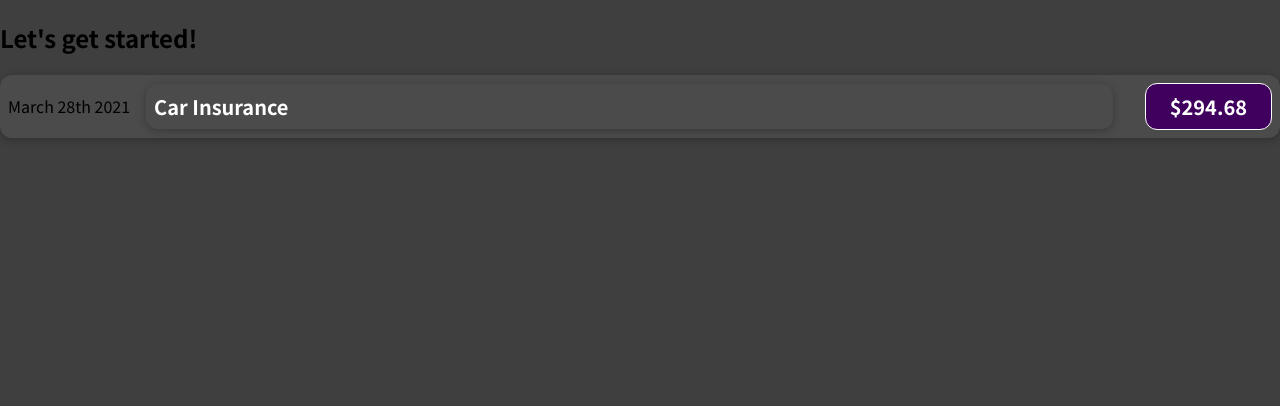
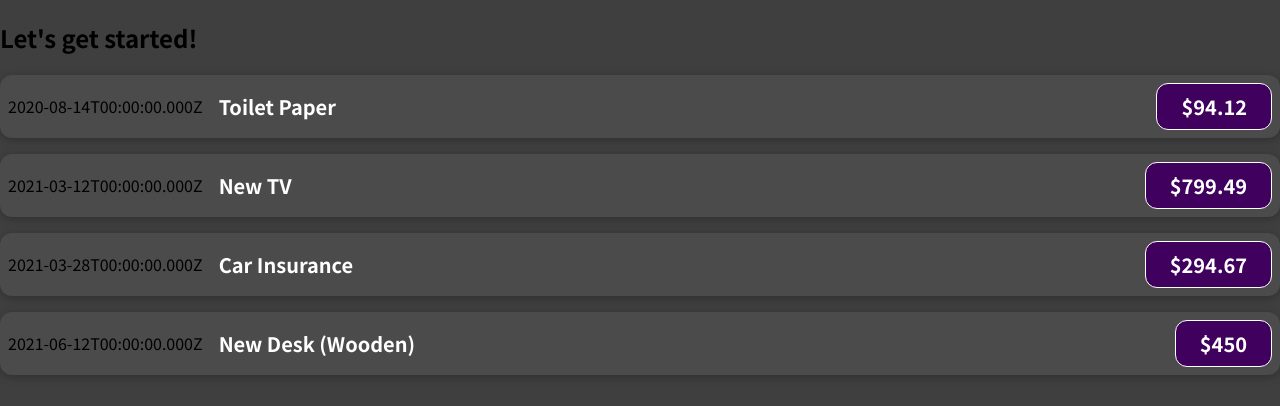
Before and after one commit to Donard97/expense-tracker-web-app, a JavaScript app: page / in a window 1280 px wide. Shown: the top 406 px of the page. Built offline with nearby package versions, Linux system fonts and the light colour scheme.

Commit message:
Add file for expenses and pass data with props

```diff
--- a/src/App.js
+++ b/src/App.js
@@ -1,12 +1,51 @@
 import ExpenseItem  from './components/ExpenseItem';
 
 function App() {
+  const expenses = [
+    {
+      id: 'e1',
+      title: 'Toilet Paper',
+      amount: 94.12,
+      date: new Date(2020, 7, 14),
+    },
+    { id: 'e2', title: 'New TV', amount: 799.49, date: new Date(2021, 2, 12) },
+    {
+      id: 'e3',
+      title: 'Car Insurance',
+      amount: 294.67,
+      date: new Date(2021, 2, 28),
+    },
+    {
+      id: 'e4',
+      title: 'New Desk (Wooden)',
+      amount: 450,
+      date: new Date(2021, 5, 12),
+    },
+  ];
+
   return (
     <>
     <div>
       <h2>Let's get started!</h2>
     </div>
-    <ExpenseItem />
+    <ExpenseItem
+    title={expenses[0].title}
+    amount={expenses[0].amount}
+    date={expenses[0].date}/>
+    <ExpenseItem
+    title={expenses[1].title}
+    amount={expenses[1].amount}
+    date={expenses[1].date}/>
+    <ExpenseItem
+    title={expenses[2].title}
+    amount={expenses[2].amount}
+    date={expenses[2].date}
+    />
+    <ExpenseItem
+    title={expenses[3].title}
+    amount={expenses[3].amount}
+    date={expenses[3].date}
+    />
     </>
   );
 }
--- a/src/components/ExpenseItem.js
+++ b/src/components/ExpenseItem.js
@@ -1,12 +1,16 @@
 import './ExpenseItem.css';
 
-function ExpenseItem() {
+function ExpenseItem(props) {
+  const expenseDate = new Date(2021, 2, 28);
+  const expenseTitle = 'Car Insurance';
+  const expenseAmount = 294.97;
+
   return <>
   <div className="expense-item">
-    <div>March 28th 2021</div>
+    <div>{props.date.toISOString()}</div>
     <div className="expense-item__description">
-      <h2 className="expense-item h2">Car Insurance</h2>
-      <div className="expense-item__price">$294.68</div>
+      <h2>{props.title}</h2>
+      <div className="expense-item__price">${props.amount}</div>
     </div>
   </div>
   </>;
```
